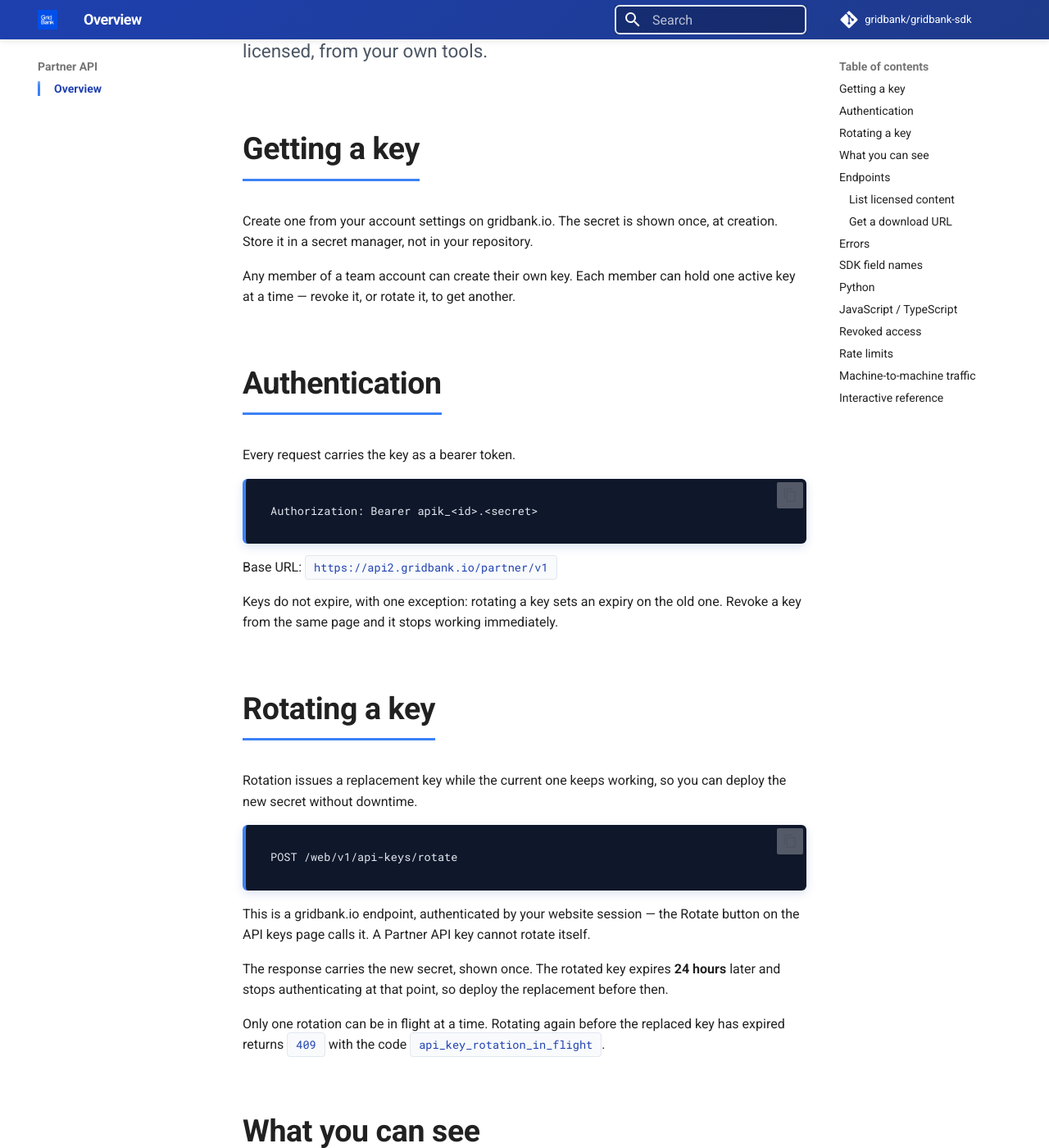
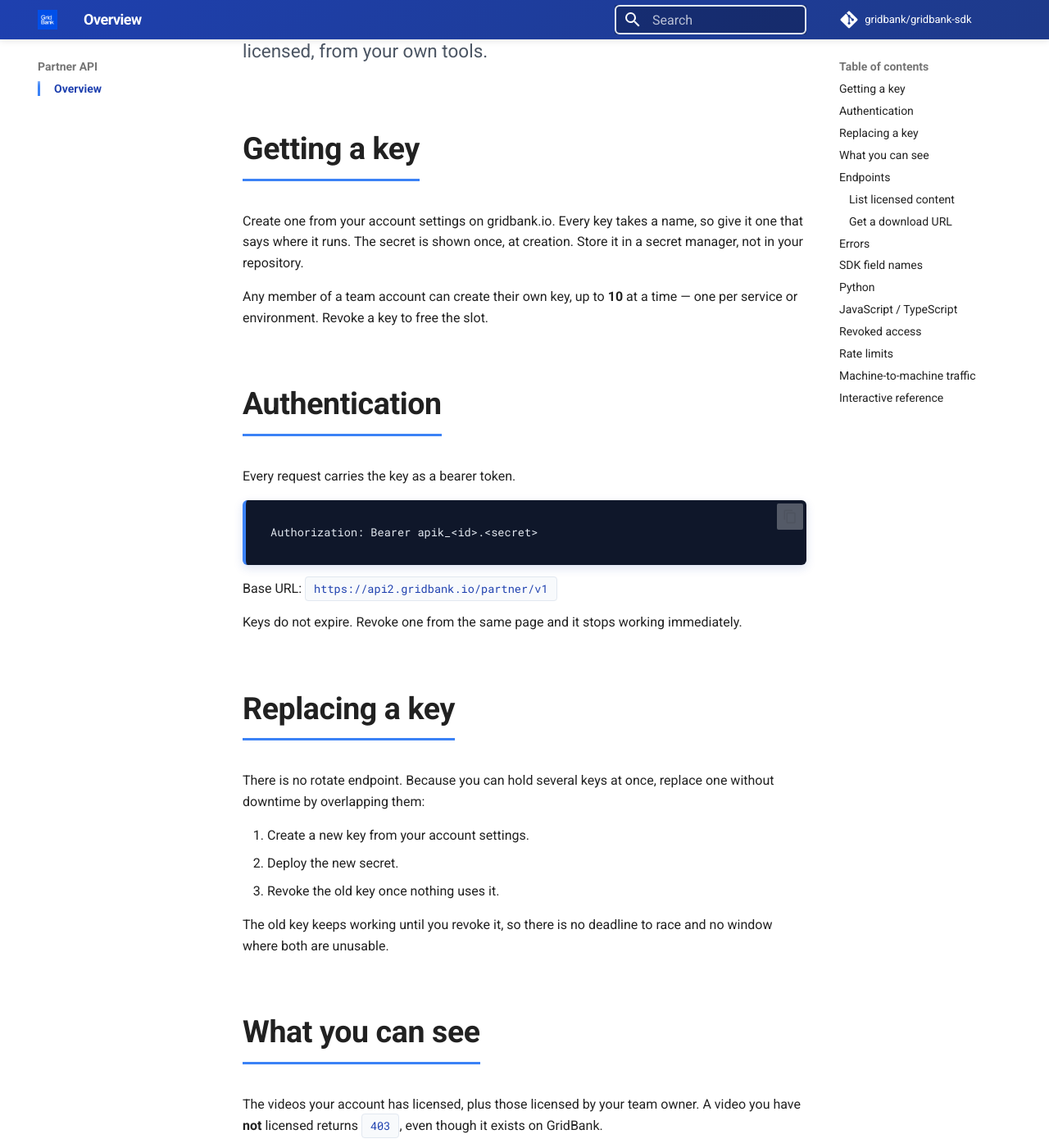
Before and after one commit to GridBank/gridbank-sdk, an MkDocs documentation site: the page built from docs/partner/index.md, in a window 1280 px wide and 1400 px high, scrolled down 232 px. Shown: the whole window at 82% size. Built offline with MkDocs 1.6.1 and Material for MkDocs 9.7.7, drawn with Linux system fonts in a browser that asks for light colours; comment, search, counter and statistics services are not loaded; some of the changed text lies outside the part shown.

Commit message:
docs(86bbnqwvp): partner keys no longer rotate, limit is per account
The backend drops POST /web/v1/api-keys/rotate and raises the per-member cap to
ten keys, so the rotation section here described an endpoint that now 404s and a
24-hour expiry that no longer exists. Replacing a key is create, deploy, revoke -
with several keys allowed at once there is no deadline to race.

The rate limit moved from per key to per account at the same time. The old text
already told readers to budget the account, but for the wrong reason: it framed
the per-key limit as something splitting work could not exploit, when in fact
each key used to carry its own 300/min.

Names are required on creation now, so the guidance says to name a key for where
it runs.

Co-Authored-By: Claude Opus 5 (1M context) <noreply@anthropic.com>

````diff
--- a/docs/partner/index.md
+++ b/docs/partner/index.md
@@ -4,11 +4,12 @@ Read and download the videos your GridBank account has licensed, from your own t
 
 ## Getting a key
 
-Create one from your account settings on gridbank.io. The secret
-is shown once, at creation. Store it in a secret manager, not in your repository.
+Create one from your account settings on gridbank.io. Every key takes a name, so
+give it one that says where it runs. The secret is shown once, at creation. Store
+it in a secret manager, not in your repository.
 
-Any member of a team account can create their own key. Each member can hold one active
-key at a time — revoke it, or rotate it, to get another.
+Any member of a team account can create their own key, up to **10** at a time — one
+per service or environment. Revoke a key to free the slot.
 
 ## Authentication
 
@@ -20,26 +21,19 @@ Authorization: Bearer apik_<id>.<secret>
 
 Base URL: `https://api2.gridbank.io/partner/v1`
 
-Keys do not expire, with one exception: rotating a key sets an expiry on the old one.
-Revoke a key from the same page and it stops working immediately.
+Keys do not expire. Revoke one from the same page and it stops working immediately.
 
-## Rotating a key
+## Replacing a key
 
-Rotation issues a replacement key while the current one keeps working, so you can deploy
-the new secret without downtime.
+There is no rotate endpoint. Because you can hold several keys at once, replace one
+without downtime by overlapping them:
 
-```
-POST /web/v1/api-keys/rotate
-```
+1. Create a new key from your account settings.
+2. Deploy the new secret.
+3. Revoke the old key once nothing uses it.
 
-This is a gridbank.io endpoint, authenticated by your website session — the Rotate button
-on the API keys page calls it. A Partner API key cannot rotate itself.
-
-The response carries the new secret, shown once. The rotated key expires **24 hours**
-later and stops authenticating at that point, so deploy the replacement before then.
-
-Only one rotation can be in flight at a time. Rotating again before the replaced key has
-expired returns `409` with the code `api_key_rotation_in_flight`.
+The old key keeps working until you revoke it, so there is no deadline to race and no
+window where both are unusable.
 
 ## What you can see
 
@@ -195,12 +189,13 @@ licensed, so retrying or minting a new key will not help. Get in touch with us i
 
 ## Rate limits
 
-300 requests per minute, counted per API key. Over that, requests are rejected
+300 requests per minute, counted per account. Over that, requests are rejected
 with `429` and a `Retry-After` header giving the seconds to wait. Both clients
 retry `429` for you and honour that header — see `max_retries` / `maxRetries`.
 
-Because the limit is per key, splitting work across keys does not raise your
-total: budget the account, not the key.
+The limit follows the account, not the key, so splitting work across keys does not
+raise your total: budget the account. Keys exist to separate and revoke credentials
+per service, not to buy throughput.
 
 ## Machine-to-machine traffic
 
````
